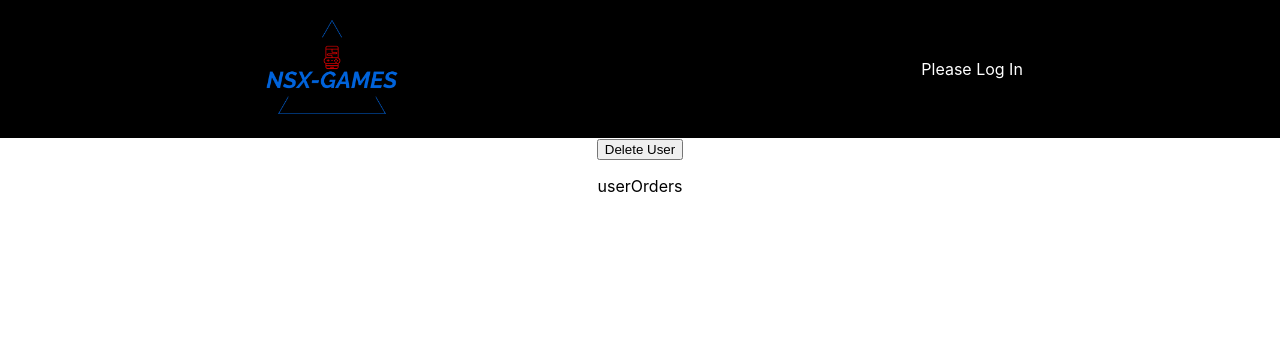
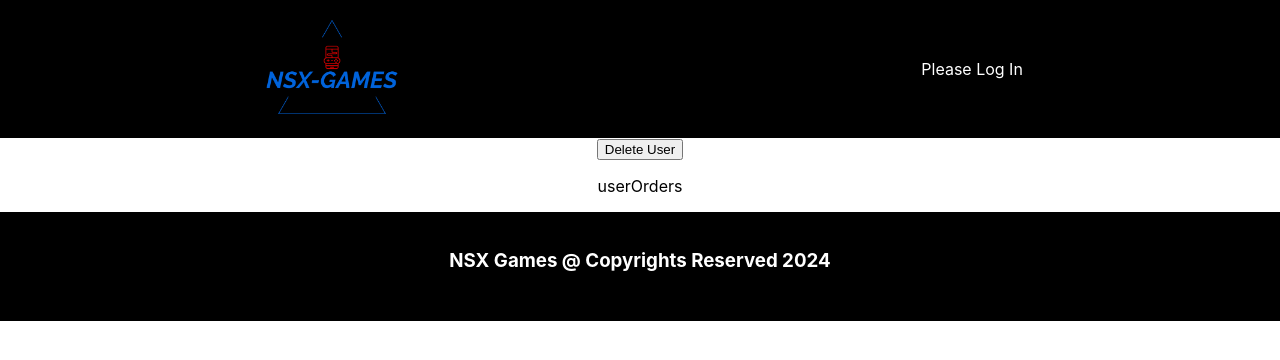
Before and after one commit to fullstack-developer23/fullstack-proj-fe, a React (Create React App) app: page /youruseraccount in a window 1280 px wide. Shown: the top 360 px of the page. Built offline with nearby package versions, Linux system fonts and the light colour scheme; no server answers.

Commit message:
added footer component with some css for it

```diff
--- a/src/App.js
+++ b/src/App.js
@@ -5,6 +5,7 @@ import CheckoutPage from "./pages/checkoutPage/CheckoutPage";
 import HomePage from "./pages/homePage/HomePage";
 import UserAccountPage from "./pages/userAccountPage/UserAccountPage";
 import Header from "./components/header/Header";
+import Footer from "./components/footer/Footer";
 
 function App() {
   const [games, setGames] = useState([]);
@@ -66,6 +67,7 @@ function App() {
           }
         />
       </Routes>
+      <Footer />
     </div>
   );
 }
--- /dev/null
+++ b/src/components/footer/Footer.css
@@ -0,0 +1,17 @@
+.footer-container {
+  background: black;
+  display: flex;
+  justify-content: center;
+  align-items: center;
+  width: 100%;
+  margin: 0px;
+  padding: 19px 0px 30px 0px;
+}
+
+.footer-inner-container {
+  width: fit-content;
+}
+
+.footer-inner-container h3 {
+  color: white;
+}
--- /dev/null
+++ b/src/components/footer/Footer.js
@@ -0,0 +1,14 @@
+import React from "react";
+import "./Footer.css";
+
+const Footer = () => {
+  return (
+    <div className="footer-container">
+      <div className="footer-inner-container">
+        <h3>NSX Games @ Copyrights Reserved 2024</h3>
+      </div>
+    </div>
+  );
+};
+
+export default Footer;
```
